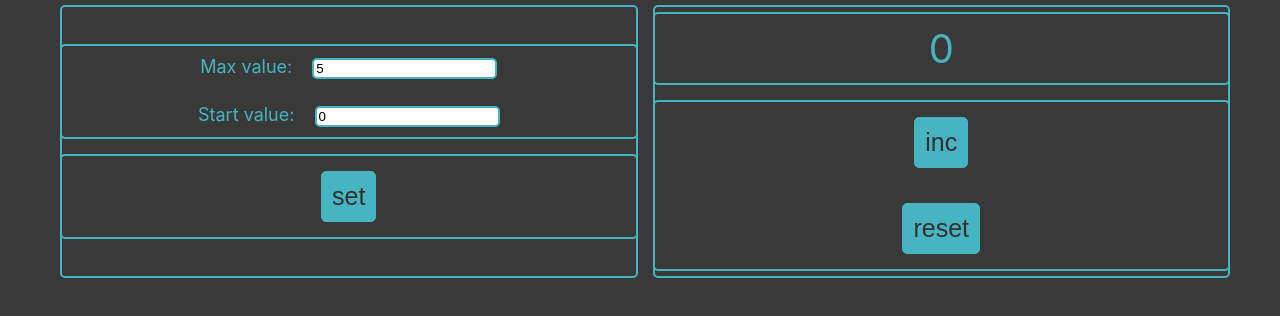
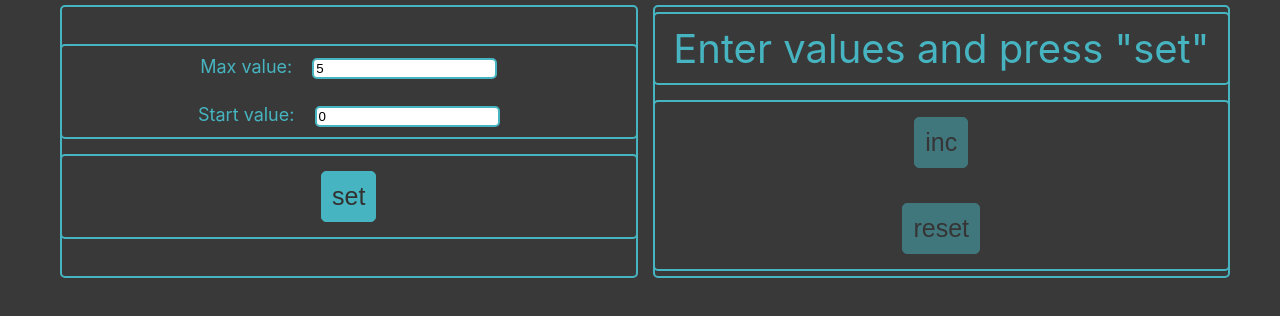
Before and after one commit to Verminas/counter, a React (Create React App) app: page / in a window 1280 px wide. Shown: the top 316 px of the page. Built offline with nearby package versions, Linux system fonts and the light colour scheme.

Commit message:
feat: change some functions, fix problems with setcountervalue

```diff
--- a/src/App.tsx
+++ b/src/App.tsx
@@ -1,4 +1,4 @@
-import React, {ChangeEvent, useState} from 'react';
+import React, {ChangeEvent, useEffect, useState} from 'react';
 import './App.css';
 import {Counter} from "./layout/Counter/Counter";
 
@@ -21,16 +21,23 @@ function App() {
       return 0;
     }
   });
-  const [counterValue, setCounterValue] = useState<number | WarningMessage>(minValue);
+  const warningMessage = 'Enter values and press "set"'
+  const [counterValue, setCounterValue] = useState<number | WarningMessage>(warningMessage);
   const [counterIsMax, setCounterIsMax] = useState(false);
   const [errorCounterValue, setErrorCounterValue] = useState<null | ErrorMessage>(null);
   const errorMessage: ErrorMessage = 'Incorrect value';
-  const warningMessage = 'Enter values and press "set"'
+  //
+  // useEffect(() => {
+  //   if (Number(counterValue) >= maxValue ) {
+  //     setCounterIsMax(true);
+  //   }
+  // }, [counterValue])
 
   function incrementCounterValue() {
     console.log(`before +: ${counterValue}`)
+    console.log({counterValue})
     if(!errorCounterValue) {
-      if(typeof counterValue === 'number' &&  counterValue < Number(localStorage.getItem('maxCounterRange'))){
+      if(typeof counterValue === 'number' &&  counterValue < maxValue - 1){
         setCounterIsMax(false);
         setCounterValue(counterValue + 1);
         console.log(`after +: ${counterValue}`)
@@ -70,7 +77,7 @@ function App() {
   }
 // !!!!!!!!!!!!!!!!!!!!!!!!!!!!!!!!!!!!!!!!!!!!!!!!!!!!!!!!!!!!!!!!!!!!!!
   function changeMinValue(value: string) {
-    checkMinValueFromLS();
+    // checkMinValueFromLS();
 
     if(Number(value) >= 0) {
       setMinValue(Number(value));
@@ -107,7 +114,6 @@ function App() {
     }
   }
 
-
 console.log(errorCounterValue)
 
   return (
```
